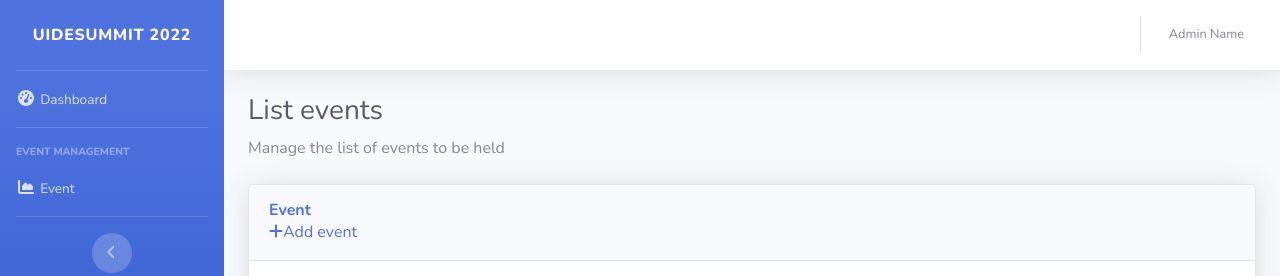
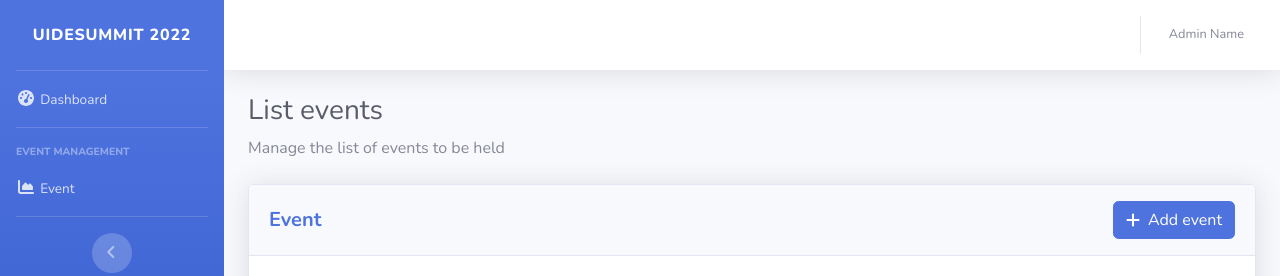
Before and after one commit to roziqinkhoeru/uidesummit, a CodeIgniter 4 app: template app/Views/admin/event.php in a window 1280 px wide. Shown: the top 276 px of the page. Run offline with PHP 8.4 and a stand-in for CodeIgniter, Linux system fonts and the light colour scheme; the template is opened without the code that fills it, so the values that code supplies are empty; some libraries are stand-ins or nearby versions.

Commit message:
Update header table event

```diff
--- a/app/Views/admin/event.php
+++ b/app/Views/admin/event.php
@@ -11,9 +11,9 @@
 
     <!-- DataTales Example -->
     <div class="card shadow mb-4">
-        <div class="card-header py-3">
-            <h6 class="m-0 font-weight-bold text-primary">Event</h6>
-            <a href="/event/addEvent"><i class="fa-solid fa-plus"></i><span>Add event</span></a>
+        <div class="card-header py-3 d-flex align-items-center justify-content-between">
+            <h5 class="m-0 font-weight-bold text-primary">Event</h5>
+            <a href="/event/addEvent" class="btn btn-primary d-flex align-items-center"><i class="fa-solid fa-plus mr-2 d-block"></i><span class="d-block">Add event</span></a>
         </div>
         <div class="card-body">
             <div class="table-responsive">
@@ -28,8 +28,8 @@
                         </tr>
                     </thead>
                     <tbody>
-                        <?php $i=1; ?>
-                        <?php foreach ($listEvent as $event) :?>
+                        <?php $i = 1; ?>
+                        <?php foreach ($listEvent as $event) : ?>
                             <tr>
                                 <td><?= $i++; ?>
                                 </td>
@@ -40,12 +40,8 @@
                                 <td><?= $event['information_event']; ?>
                                 </td>
                                 <td>
-                                <a
-                                    href="/event/editEvent/<?= $event['id_event']; ?>"><i
-                                        class="fa-solid fa-pen-to-square"></i></a>
-                                <a
-                                    href="/event/deleteEvent/<?= $event['id_event']; ?>"><i
-                                        class="fa-solid fa-trash"></i></a>
+                                    <a href="/event/editEvent/<?= $event['id_event']; ?>"><i class="fa-solid fa-pen-to-square"></i></a>
+                                    <a href="/event/deleteEvent/<?= $event['id_event']; ?>"><i class="fa-solid fa-trash"></i></a>
                                     <a href="/event/viewRegistrantEvent/<?= $event['id_event']; ?>"><i class="fa-solid fa-eye"></i></a>
                                 </td>
                             </tr>
```
Lines whose indentation alone changed are shown as unchanged.
